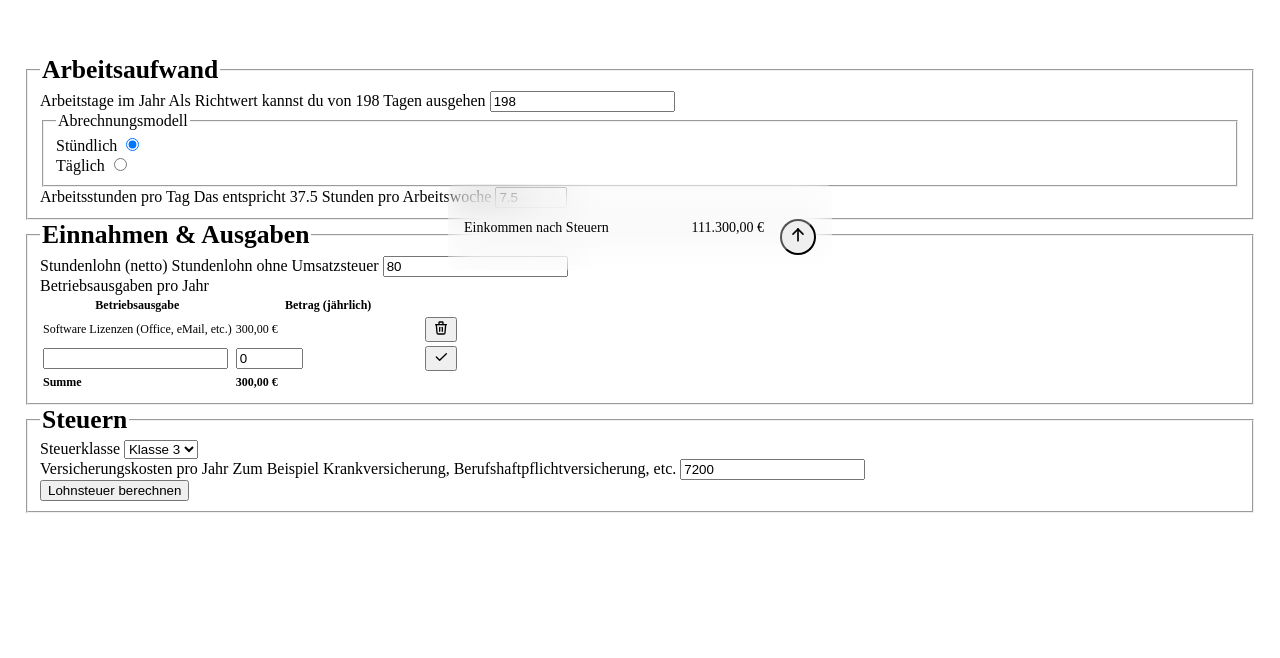
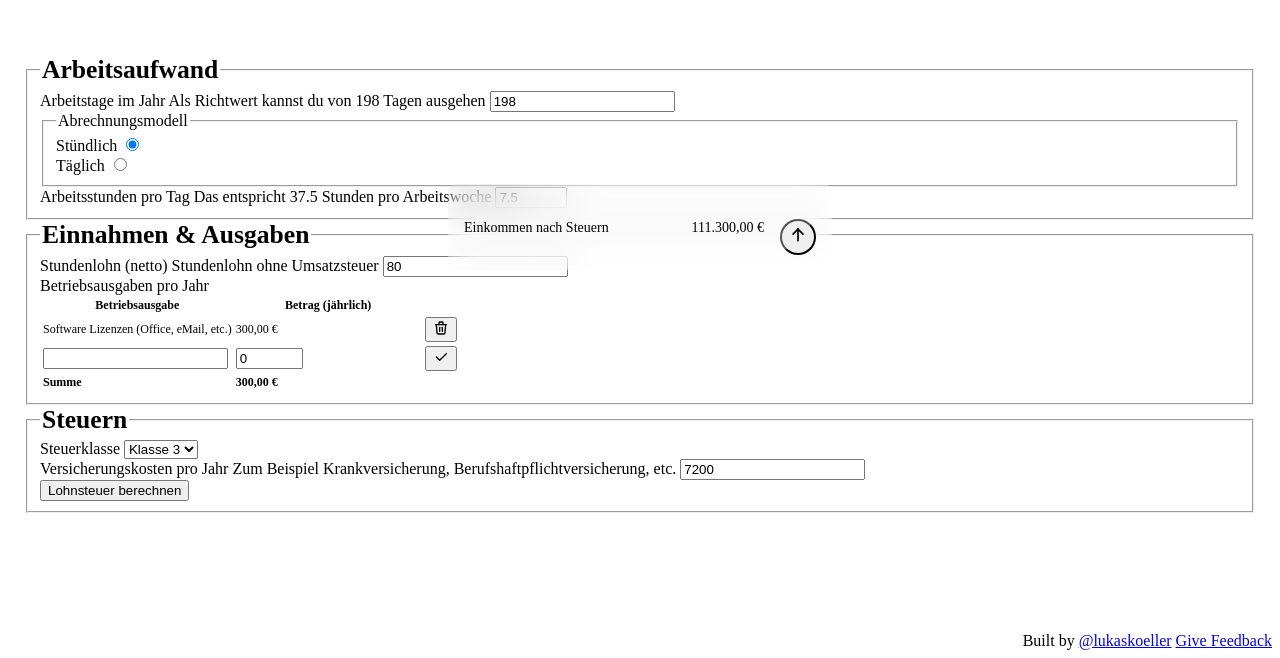
Before and after one commit to lukaskoeller/freelancer, a SvelteKit app: page / in a window 1280 px wide. Shown: the part 513-1171 px from the top of the page. Built offline with nearby package versions, Linux system fonts and the light colour scheme.

Commit message:
feat: add footer

```diff
--- a/src/routes/+page.svelte
+++ b/src/routes/+page.svelte
@@ -123,7 +123,7 @@
 				};
 			}}
 			onchange={(e) => {
-				const form = (e.target as HTMLElement).closest("form") as HTMLFormElement;
+				const form = (e.target as HTMLElement).closest('form') as HTMLFormElement;
 				form.requestSubmit();
 			}}
 		>
@@ -560,6 +560,11 @@
 		</div>
 	</div>
 </div>
+<footer class="footer nc-box">
+	<div class="nc-cluster -far">
+		<span>Built by <a href="https://github.com/lukaskoeller">@lukaskoeller</a></span>
+		<a href="https://github.com/lukaskoeller/freelancer/issues">Give Feedback</a>
+</footer>
 
 <style>
 	@custom-media --sm-n-above (width >= 480px);
@@ -763,4 +768,10 @@
 		font-weight: var(--font-weight-strong);
 		color: var(--color-primary);
 	}
+
+	.footer {
+		display: flex;
+		justify-content: end;
+		color: var(--color-text-subtle);
+	}
 </style>
```
